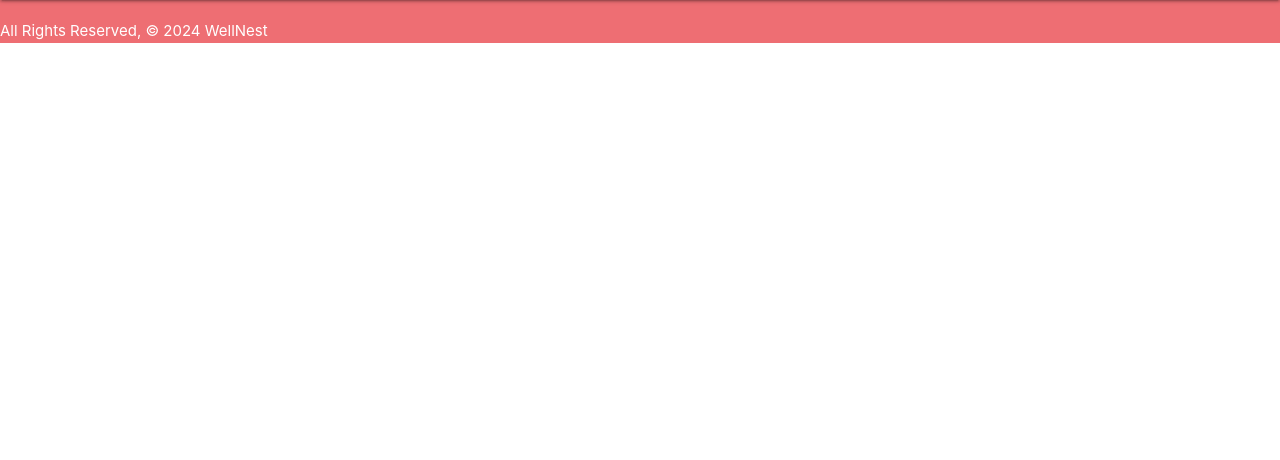
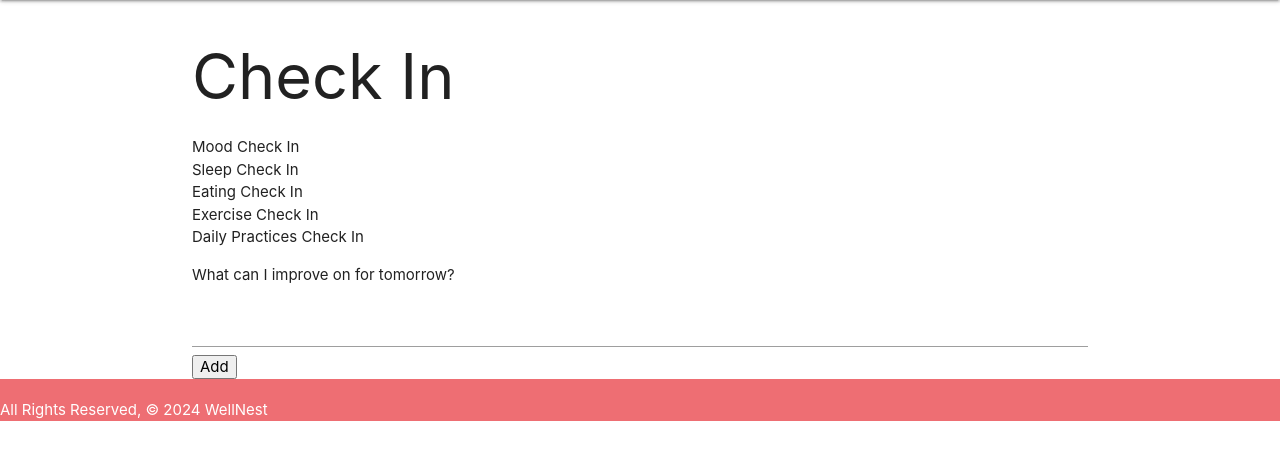
Before and after one commit to LGsusM69/wellNest, a Django app: template main_app/templates/features/checkins.html in a window 1280 px wide. Shown: the part 64-524 px from the top of the page. Run offline with Django 3.2, Linux system fonts and the light colour scheme; the template is opened without the code that fills it, so the values that code supplies are empty.

Commit message:
plans/journal/checkin templates

```diff
--- a/main_app/templates/features/checkins.html
+++ b/main_app/templates/features/checkins.html
@@ -1,5 +1,19 @@
-{% extends 'base.html' %}
-{% block content %}
+{% extends 'base.html' %} {% block content %}
 
+<h1>Check In</h1>
+<div class="all-checkins">
+  <div class="mood-check">Mood Check In</div>
+  <div class="sleep-check">Sleep Check In</div>
+  <div class="eating-check">Eating Check In</div>
+  <div class="exersice-check">Exercise Check In</div>
+  <div class="daily-practices-check">Daily Practices Check In</div>
+  <div class="better-tomorrow">
+    <p>What can I improve on for tomorrow?</p>
+    <form action="" method="post">
+      <input type="text" name="improve-tomorrow" />
+      <button type="submit">Add</button>
+    </form>
+  </div>
+</div>
 
 {% endblock %}
```
Also changed, not shown: main_app/templates/features/plans.html (+5 -2 lines).
